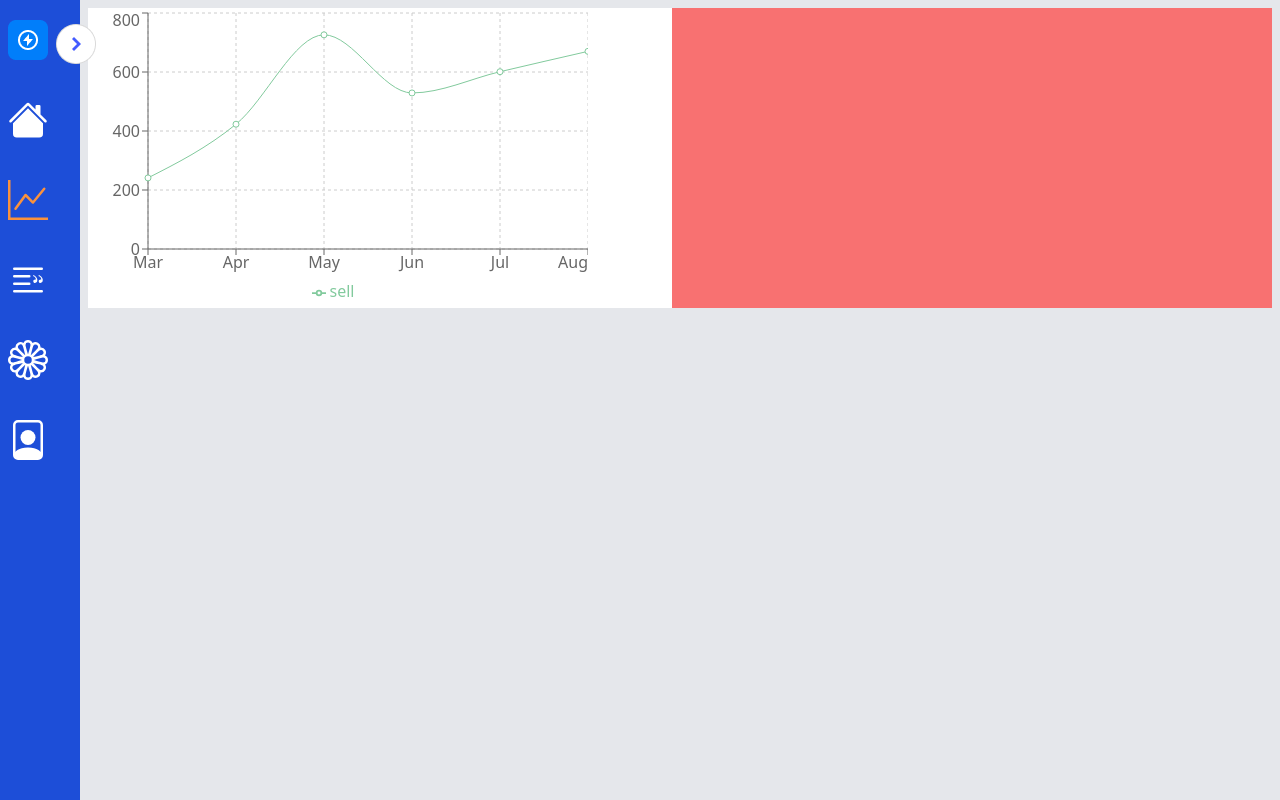
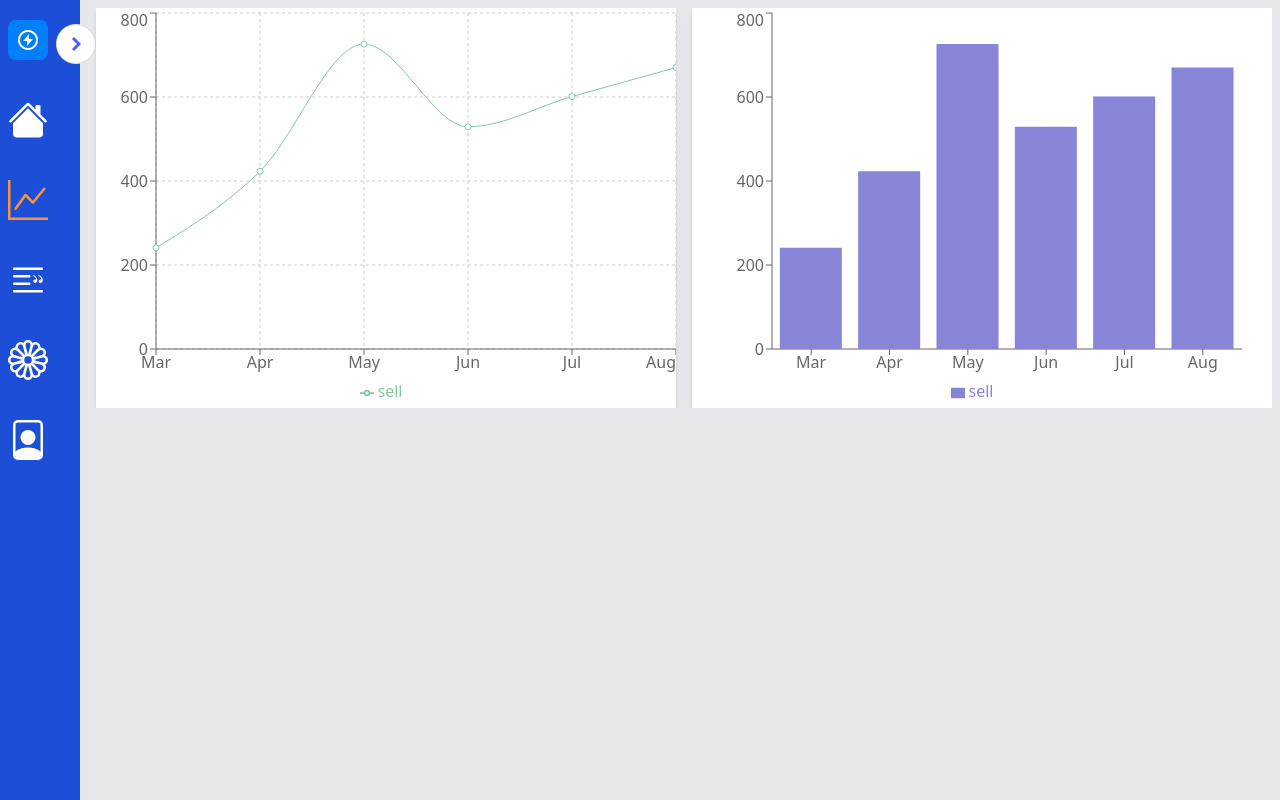
Before and after one commit to aytullahdev/petaverse, a React (Create React App) app: page /dashboard in a window 1280 px wide. Built offline with nearby package versions, Linux system fonts and the light colour scheme.

Commit message:
chart added

```diff
--- a/src/Components/Dashboard/Dashboard.js
+++ b/src/Components/Dashboard/Dashboard.js
@@ -1,5 +1,5 @@
 import React from 'react';
-import { LineChart, Line, XAxis, YAxis, CartesianGrid, Tooltip, Legend, ResponsiveContainer } from 'recharts';
+import { LineChart, Line, XAxis, BarChart, YAxis, CartesianGrid, Tooltip, Legend, ResponsiveContainer, Bar } from 'recharts';
 
 const Dashboard = () => {
    const  data=[
@@ -41,28 +41,47 @@ const Dashboard = () => {
         }
     ]
     return (
-       <div className='grid grid-cols-1 md:grid-cols-2 gap-4 bg-red-400'>
-         <div className=' bg-white'>
+       <div className='grid grid-cols-1 pl-2  md:grid-cols-2 gap-4 overflow-x-hidden '>
+         <div className=' bg-white shadow-md relative  '>
+         <ResponsiveContainer width="100%"  height={400}>
+        <LineChart
+          data={data}
 
-        <LineChart
-          width={500}
-          height={300}
-          data={data}
           margin={{
             top: 5,
             bottom: 5,
           }}
         >
           <CartesianGrid strokeDasharray="3 3" />
+          <Legend />
           <XAxis dataKey="month" />
           <YAxis />
           <Tooltip />
-          <Legend />
+
           <Line type="monotone" dataKey="sell" stroke="#82ca9d" />
         </LineChart>
+     </ResponsiveContainer>
+         </div>
+         <div className=' bg-white shadow-md '>
+         <ResponsiveContainer width="100%" height={400}>
+         <BarChart
+      data={data}
+      margin={{
+        top: 5,
+        right: 30,
+        left: 20,
+        bottom: 5
+      }}
+    >
 
-         </div>
-         <div>
+      <XAxis dataKey="month" />
+      <YAxis />
+      <Tooltip />
+      <Legend />
+      <Bar dataKey="sell" fill="#8884d8" />
+
+    </BarChart>
+    </ResponsiveContainer>
 
          </div>
 
```
